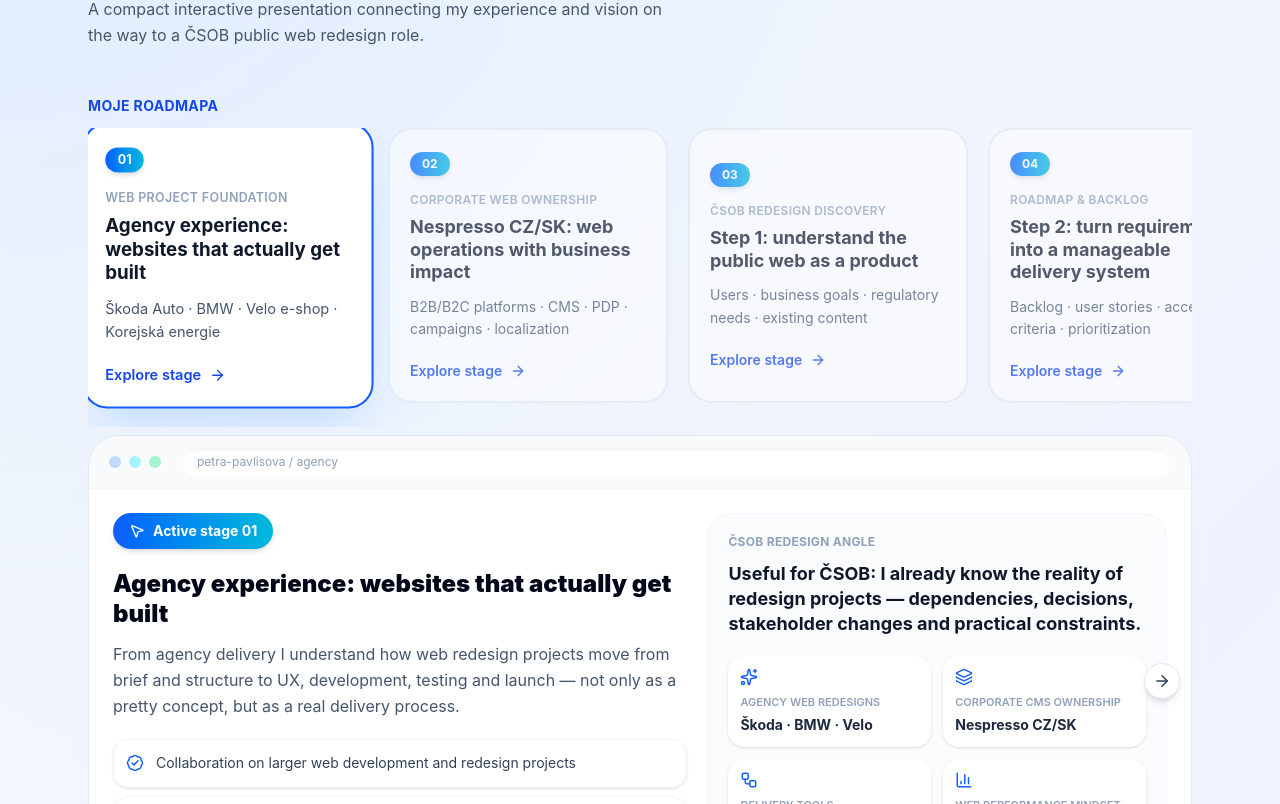
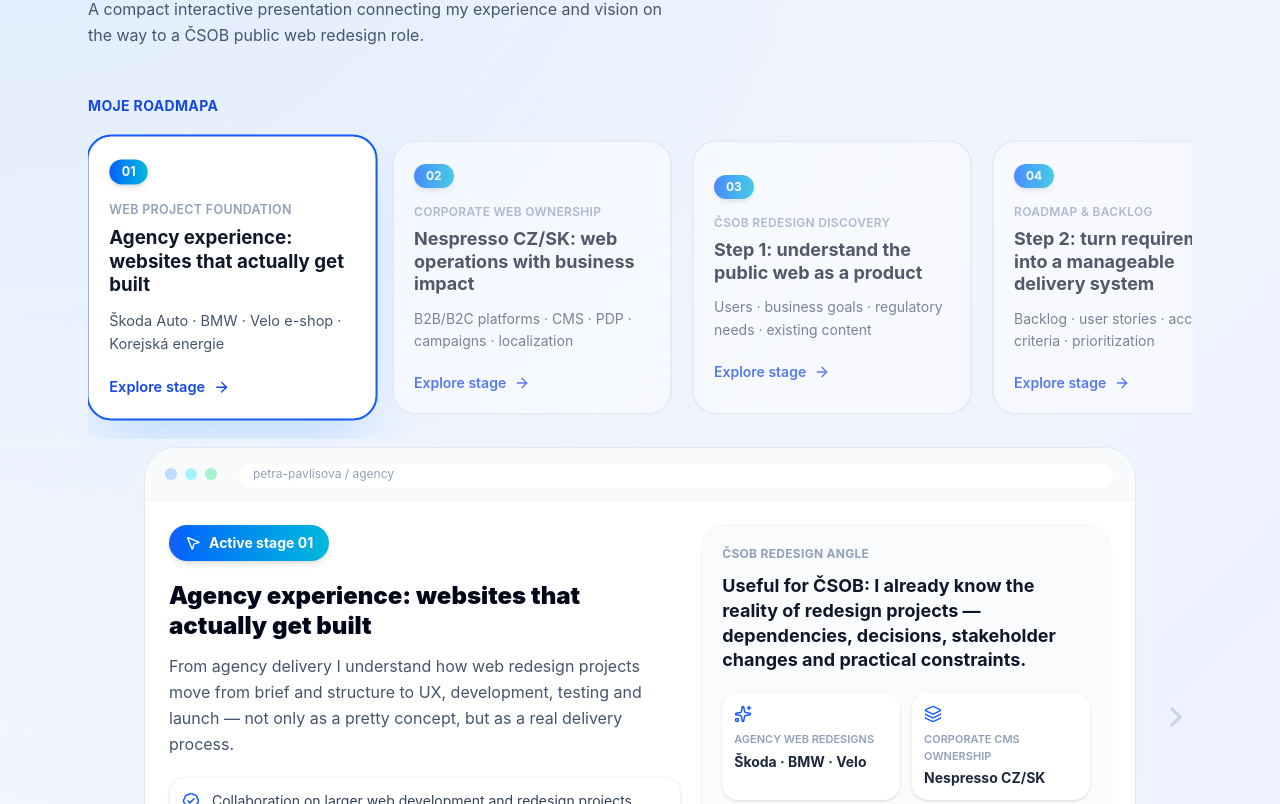
Before and after one commit to petrapavlis/petra-pavlisova-csob-redesign, a React (Vite) app: page / in a window 1280 px wide. Shown: the part 316-1120 px from the top of the page. Built offline with nearby package versions, Linux system fonts and the light colour scheme.

Commit message:
Fix active card border clipping, minimalist chevron navigation

```diff
--- a/src/App.jsx
+++ b/src/App.jsx
@@ -5,6 +5,8 @@ import {
   BadgeCheck,
   BarChart3,
   Building2,
+  ChevronLeft,
+  ChevronRight,
   Clock,
   Layers,
   MousePointer2,
@@ -270,13 +272,13 @@ function PresentationSection({ active, setActive, progress }) {
 
       <section className="pb-4 pt-12">
         <p className="mb-3 text-sm font-bold uppercase tracking-wide text-blue-700">Moje roadmapa</p>
-        <div className="flex gap-5 overflow-x-auto pb-6">
-          {stages.map((stage, i) => (
-            <StageCard key={stage.id} stage={stage} active={i === active} onClick={() => setActive(i)} />
-          ))}
-        </div>
+        <div className="flex gap-5 overflow-x-auto px-1 pb-6 pt-3">
+                  {stages.map((stage, i) => (
+                    <StageCard key={stage.id} stage={stage} active={i === active} onClick={() => setActive(i)} />
+                  ))}
+                </div>
 
-        <div className="relative mt-2">
+        <div className="relative mt-2 px-2 md:px-14">
           <AnimatePresence mode="wait">
             <MiniBrowser activeStage={active} />
           </AnimatePresence>
@@ -285,17 +287,17 @@ function PresentationSection({ active, setActive, progress }) {
             onClick={goPrev}
             disabled={active === 0}
             aria-label="Předchozí fáze"
-            className="absolute left-3 top-1/2 -translate-y-1/2 rounded-full border border-slate-200 bg-white p-2 shadow-md transition hover:-translate-x-0.5 disabled:cursor-not-allowed disabled:opacity-0"
+            className="absolute -left-1 top-1/2 -translate-y-1/2 text-slate-300 transition hover:-translate-x-1 hover:text-blue-600 disabled:cursor-not-allowed disabled:opacity-0 md:left-0"
           >
-            <ArrowRight size={18} className="rotate-180 text-slate-700" />
+            <ChevronLeft size={32} strokeWidth={2.5} />
           </button>
           <button
             onClick={goNext}
             disabled={active === stages.length - 1}
             aria-label="Další fáze"
-            className="absolute right-3 top-1/2 -translate-y-1/2 rounded-full border border-slate-200 bg-white p-2 shadow-md transition hover:translate-x-0.5 disabled:cursor-not-allowed disabled:opacity-0"
+            className="absolute -right-1 top-1/2 -translate-y-1/2 text-slate-300 transition hover:translate-x-1 hover:text-blue-600 disabled:cursor-not-allowed disabled:opacity-0 md:right-0"
           >
-            <ArrowRight size={18} className="text-slate-700" />
+            <ChevronRight size={32} strokeWidth={2.5} />
           </button>
         </div>
       </section>
```
